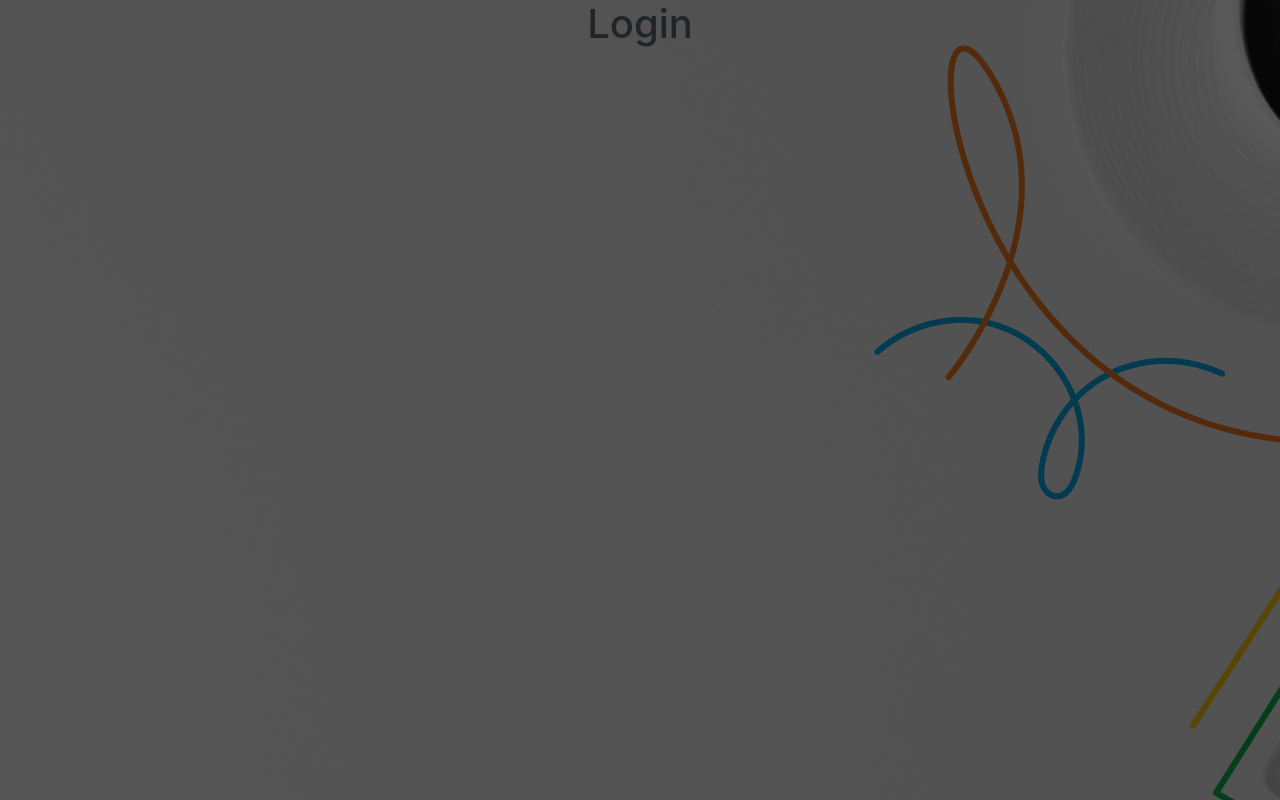
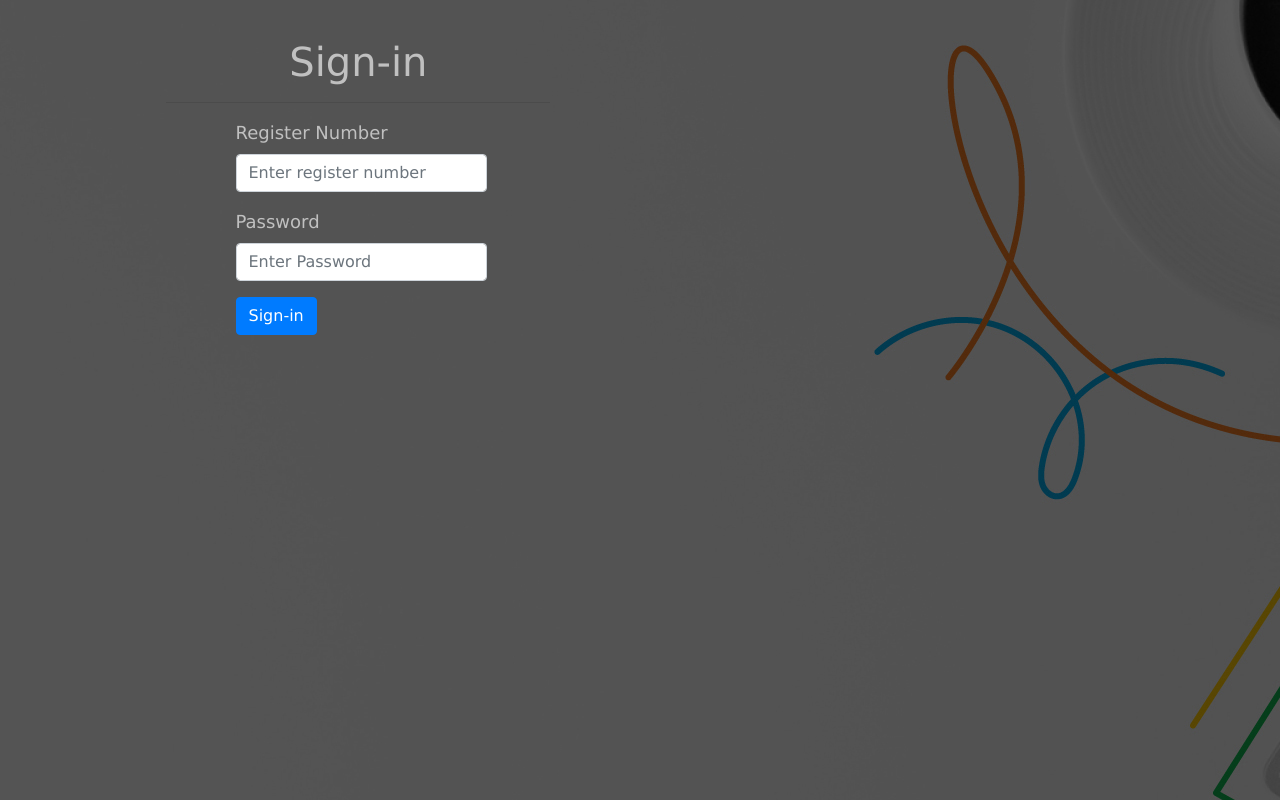
Before and after one commit to thevasanthram/Progress, a React (Create React App) app in the folder client/: page /login in a window 1280 px wide. Built offline with nearby package versions, Linux system fonts and the light colour scheme; the HTML template or start-up script is replaced by a standard one.

Commit message:
Login 1.0

```diff
--- a/client/src/components/Login.jsx
+++ b/client/src/components/Login.jsx
@@ -1,12 +1,102 @@
-import './Login.css';
-import React from 'react';
+import './Register.css';
+import './Register.css';
+import React, { useState } from 'react';
 
 function Login() {
+  const [registerNumber, setRegisterNumber] = useState('');
+  const [password, setPassword] = useState('');
+  const [submitError, setSubmitError] = useState('');
+  const [errors, setError] = useState({
+    registerNumber: '',
+    password: '',
+  });
+
+  const handleSubmit = (e) => {
+    e.preventDefault();
+    if (errors.registerNumber.length > 0 || errors.password.length > 0) {
+      setSubmitError('Enter valid details!');
+    } else {
+      console.log('api call');
+      // post registration data to register api
+    }
+  };
+
+  const handleChange = (e) => {
+    const { name, value } = e.target;
+    const error = errors;
+
+    switch (name) {
+      case 'registerNumber':
+        error.registerNumber =
+          value.length == 7 ? '' : 'Register Number must be 7 digits';
+        setRegisterNumber(value);
+        break;
+
+      case 'password':
+        error.password =
+          value.length < 6 ? 'Password atleast have 6 characters' : '';
+        setPassword(value);
+        break;
+
+      default:
+        break;
+    }
+
+    setError({ ...errors, [name]: error[`${name}`] });
+  };
+
   return (
     <div>
-      <h1>Login</h1>
+      <div class='registration-form'>
+        <h1>Sign-in</h1>
+        <hr />
+        <div class='form'>
+          <form onSubmit={handleSubmit}>
+            <div class='form-group'>
+              <label for='exampleInputRegisterNumber1'>Register Number</label>
+              <input
+                type='number'
+                class='form-control'
+                name='registerNumber'
+                id='exampleInputRegisterNumber1'
+                aria-describedby='emailHelp'
+                placeholder='Enter register number'
+                maxLength={7}
+                onChange={handleChange}
+                required
+              />
+              {errors.registerNumber.length > 0 && (
+                <span class='error'>{errors.registerNumber}</span>
+              )}
+            </div>
+            <div class='form-group'>
+              <label for='exampleInputPassword1'>Password</label>
+              <input
+                type='password'
+                class='form-control'
+                name='password'
+                id='exampleInputPassword1'
+                placeholder='Enter Password'
+                onChange={handleChange}
+                required
+              />
+              {errors.password.length > 0 && (
+                <span class='error'>{errors.password}</span>
+              )}
+            </div>
+            <div class='form-group'>
+              <button type='submit' class='btn btn-primary'>
+                Sign-in
+              </button>
+              {submitError.length > 0 && (
+                <span class='error'>{submitError}</span>
+              )}
+            </div>
+          </form>
+        </div>
+      </div>
     </div>
   );
 }
 
-export default Login
+export default Login;
```
